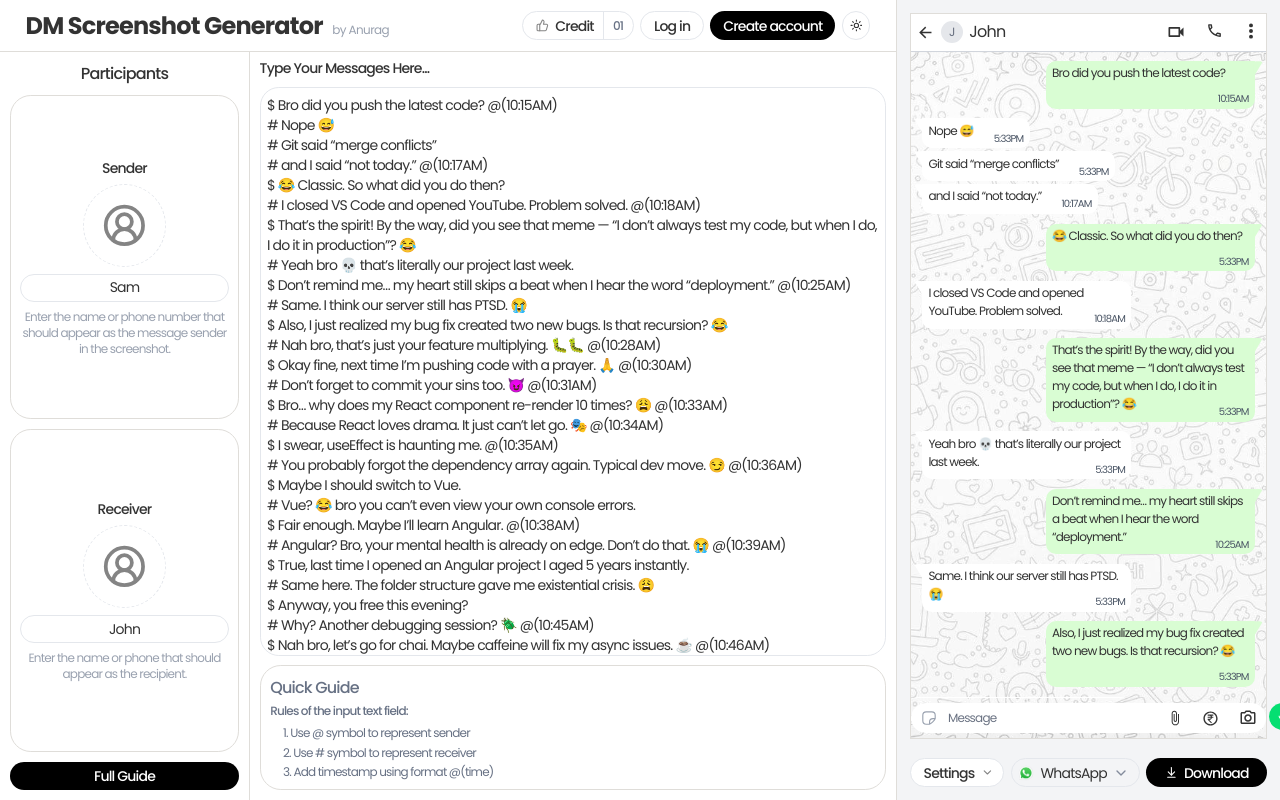
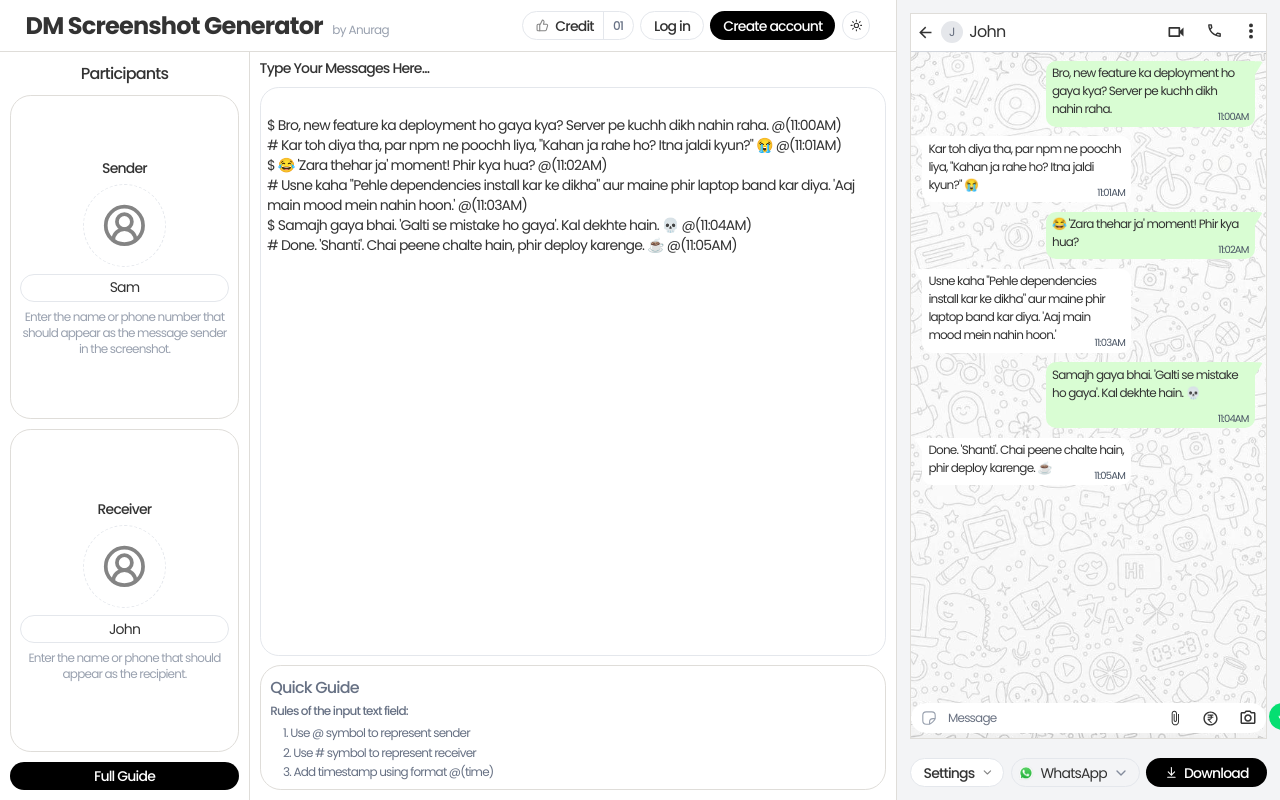
Before and after one commit to Anurag0577/Mockly---DM-screenshot-generator, a React (Vite) app in the folder frontend/: page / in a window 1280 px wide. Built offline with nearby package versions, Linux system fonts and the light colour scheme.

Commit message:
Change: Message feild default input message

```diff
--- a/frontend/src/components/MassegeField.jsx
+++ b/frontend/src/components/MassegeField.jsx
@@ -6,36 +6,13 @@ import usePreviewData from "@/stores/previewData"
 export default function MessageField() {
   const id = useId()
   const [inputText, setInputText] = useState(
-`$ Bro did you push the latest code? @(10:15AM)
-# Nope 😅
-# Git said “merge conflicts”
-# and I said “not today.” @(10:17AM)
-$ 😂 Classic. So what did you do then?
-# I closed VS Code and opened YouTube. Problem solved. @(10:18AM)
-$ That’s the spirit! By the way, did you see that meme — “I don’t always test my code, but when I do, I do it in production”? 😂
-# Yeah bro 💀 that’s literally our project last week.
-$ Don’t remind me… my heart still skips a beat when I hear the word “deployment.” @(10:25AM)
-# Same. I think our server still has PTSD. 😭
-$ Also, I just realized my bug fix created two new bugs. Is that recursion? 😂
-# Nah bro, that’s just your feature multiplying. 🐛🐛 @(10:28AM)
-$ Okay fine, next time I’m pushing code with a prayer. 🙏 @(10:30AM)
-# Don’t forget to commit your sins too. 😈 @(10:31AM)
-$ Bro… why does my React component re-render 10 times? 😩 @(10:33AM)
-# Because React loves drama. It just can’t let go. 🎭 @(10:34AM)
-$ I swear, useEffect is haunting me. @(10:35AM)
-# You probably forgot the dependency array again. Typical dev move. 😏 @(10:36AM)
-$ Maybe I should switch to Vue.
-# Vue? 😂 bro you can’t even view your own console errors.
-$ Fair enough. Maybe I’ll learn Angular. @(10:38AM)
-# Angular? Bro, your mental health is already on edge. Don’t do that. 😭 @(10:39AM)
-$ True, last time I opened an Angular project I aged 5 years instantly.
-# Same here. The folder structure gave me existential crisis. 😩
-$ Anyway, you free this evening?
-# Why? Another debugging session? 🪲 @(10:45AM)
-$ Nah bro, let’s go for chai. Maybe caffeine will fix my async issues. ☕ @(10:46AM)
-# Sure, but make sure you don’t call await before the tea is ready. 😂 @(10:47AM)
-$ Deal! I’ll await chai properly this time. Promise. 🙌 @(10:48AM)
-# Good. Otherwise, exception: “Uncaught hunger error.” 🍵 @(10:49AM)
+`
+$ Bro, new feature ka deployment ho gaya kya? Server pe kuchh dikh nahin raha. @(11:00AM)
+# Kar toh diya tha, par npm ne poochh liya, "Kahan ja rahe ho? Itna jaldi kyun?" 😭 @(11:01AM)
+$ 😂 'Zara thehar ja' moment! Phir kya hua? @(11:02AM)
+# Usne kaha "Pehle dependencies install kar ke dikha" aur maine phir laptop band kar diya. 'Aaj main mood mein nahin hoon.' @(11:03AM)
+$ Samajh gaya bhai. 'Galti se mistake ho gaya'. Kal dekhte hain. 💀 @(11:04AM)
+# Done. 'Shanti'. Chai peene chalte hain, phir deploy karenge. ☕ @(11:05AM)
 `
   )
 
```
